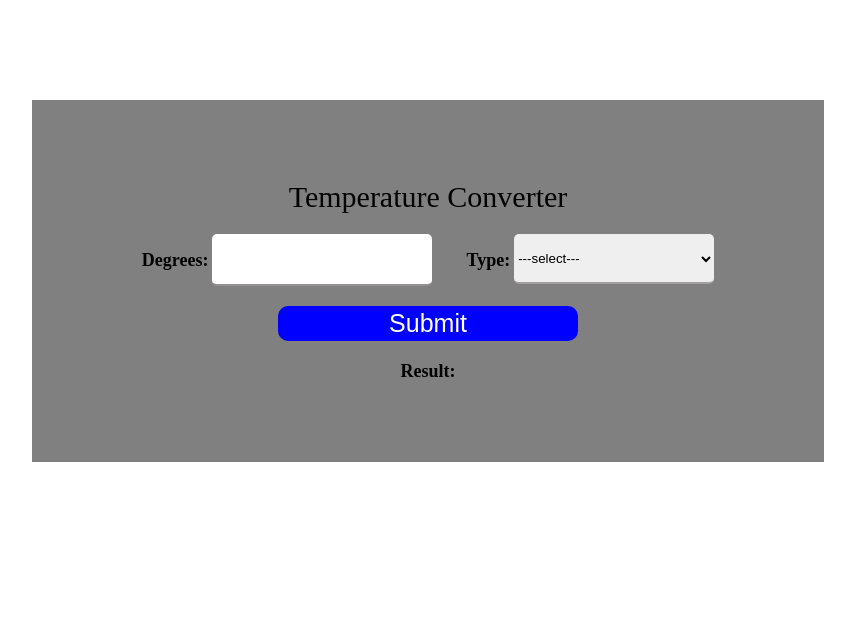
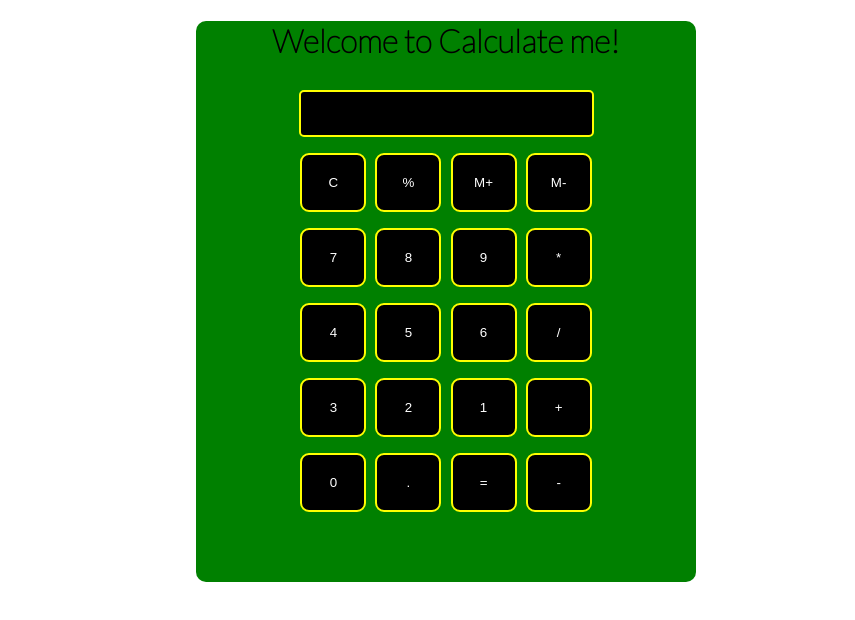
Before and after one commit to AMANULLAH023HY/OIBGRIP, a plain HTML site: page index.html in a window 1280 px wide. Shown: the whole page, without its empty margins (212-1067 px from the left). Drawn offline with Linux system fonts and the light colour scheme.

Commit message:
Calculator Lavel-2 Task-1
This is a Calculator using HTML CSS and JavaScript.

```diff
--- a/index.html
+++ b/index.html
@@ -1,29 +1,75 @@
 <!DOCTYPE html>
 <html lang="en">
-
 <head>
     <meta charset="UTF-8">
     <meta http-equiv="X-UA-Compatible" content="IE=edge">
     <meta name="viewport" content="width=device-width, initial-scale=1.0">
-    <title>Convert Fahrenheit To celsius</title>
-    <link rel="stylesheet" href="/style.css">
+    <title>Simple caculator</title>
+    <link rel="stylesheet" href="style.css">
+    <link rel="stylesheet" href="utils.css">
+
 </head>
+<body>
+    <div class="container">
+    <h1 class="text-center"> Welcome to Calculate me!</h1>
+    <div class="container flex flex-col item-center  mx-auto m-w-20">
+        <div class="row">
+            <input type="text" class="input">
+        </div>
+        <div class="row">
+            <button class="button">C</button>
+            <button class="button">%</button>
+            <button class="button">M+</button>
+            <button class="button">M-</button>
+        </div>
+        <div class="row">
+            <button class="button">7</button>
+            <button class="button">8</button>
+            <button class="button">9</button>
+            <button class="button">*</button>
+        </div>
 
-<body>
-    <form id="tempCalc" onsubmit="calculateTemp(); return false">
-        <label for="temp">Temperature Converter</label> <br>
-        <span class="bold">Degrees:</span> <input name="temp" id="temp" type="number">
-        <span class="bold">Type:</span> <select name="" id="temp-diff">
-            <option value="1">---select---</option>
-            <option value="2">°Celsius</option>
-            <option value="3">°Fahrenheit</option>
-        </select><br>
-        <input name="temp" type="submit">
+        <div class="row">
+            <button class="button">4</button>
+            <button class="button">5</button>
+            <button class="button">6</button>
+            <button class="button">/</button>
+        </div>
+        <div class="row">
+            <button class="button">3</button>
+            <button class="button">2</button>
+            <button class="button">1</button>
+            <button class="button">+</button>
+        </div>
+        <div class="row">
+            <button class="button">0</button>
+            <button class="button">.</button>
+            <button class="button">=</button>
+            <button class="button">-</button>
+        </div>
 
-        <br>
-       <span class="bold">Result:</span> <span id="resultContainer"></span>
-    </form>
-    <script src="/script.js"></script>
+    </div>
+</div>
+    <script>
+           let string = "";
+           let buttons= document.querySelectorAll('.button');
+           Array.from(buttons).forEach((button)=>{
+           button.addEventListener('click',(e)=>{
+           if(e.target.innerHTML == '='){
+              string=eval(string);
+              document.querySelector('input').value = string;
+            }
+            else if(e.target.innerHTML == 'C'){
+                string=" ";
+                document.querySelector('input').value = string;
+            }
+            else{
+              console.log(e.target)
+              string= string + e.target.innerHTML;
+              document.querySelector('input').value = string;
+            }
+          })
+        })
+    </script>
 </body>
-
 </html>
--- a/script.js
+++ b/script.js
@@ -1,29 +1,7 @@
-function calculateTemp() {
-    function celToFah(celsius) {
-       var fahrenheit = Math.round((celsius * (9/5)) + 32);
-       return fahrenheit;
-    }
-
-    function fahToCel(fahrenheit) {
-       var celsius = Math.round((fahrenheit - 32) * (5/9));
-       return celsius;
-    }
-
-    // Checks if Calsius or Fahrenheit is selected
-    var tempSelected = document.getElementById("temp-diff");
-    var valueTemp = tempSelected.options[tempSelected.selectedIndex].value;
-
-    // Checks the value inside the Temperature input
-    var numberTemp = document.getElementById("temp").value;
-
-    var result;
-
-    if (valueTemp == 1) {
-       result = celToFah(numberTemp);
-       document.getElementById("resultContainer").innerHTML = "= " + result + "°Fahrenheit";
-    } else {
-       result = fahToCel(numberTemp);
-       document.getElementById("resultContainer").innerHTML = "= " + result + "°Celsius";
-    }
-
- }
+let string = "";
+let buttons= document.querySelectorAll('.button');
+Array.from(buttons).forEach((button)=>{
+  button.addEventListener('click',(e)=>{
+    console.log(e.target);
+  })
+})
--- a/style.css
+++ b/style.css
@@ -1,73 +1,42 @@
-* {
-    /* box-sizing: border-box; */
-    /* font-family: 'Fjalla One', Impact, Arial, sans-serif; */
- }
+@import url('https://fonts.googleapis.com/css2?family=Lato:ital,wght@0,100;1,100&display=swap');
 
- body {
-    /* background-color: #ffeaa7; */
- }
-
- form {
-
-    background-color: grey;
-    padding: 80px;
-    width: 50%;
-    margin: 100px auto;
-    text-align: center;
- }
-
- #tempCalc label {
-    font-size: 30px;
- }
-
- #temp {
-    border: none;
-    padding: 10px;
-    height: 30px;
-    width: 200px;
-    font-size: 20px;
-    margin-top: 20px;
-    margin-right: 30px;
-    border-bottom: 2px solid rgb(150, 145, 145);
-    border-radius: 5px;
- }
-
- #temp-diff {
-    height: 50px;
-    width: 200px;
-    border: none;
-    margin-top: 20px;
-    border-bottom: 2px solid rgb(164, 160, 160);
-    /* margin-left: 30px; */
-    /* font-size: 15px; */
-    vertical-align: top;
-    border-radius: 5px;
- }
+html, body{
+    height: 100%;
+    width: 100%;
+    font-family: 'Lato';
+    /* background-color: black; */
 
 
- [type="submit"] {
-    /* [type=".btn"]{   */
-    height: 35px;
-    margin: 20px;
-    width: 300px;
-    font-size: 25px;
-    border: none;
-    background-color: blue;
+}
+.container{
+    background-color: green;
+    height: 500px;
+    width: 500px;
+    margin-left: 400px;
+    border-radius: 10px;
+}
+
+.button{
+    width: 66px ;
+    padding: 20px;
+    margin: 0 3px;
+    border: 2px solid yellow;
+    border-radius: 9px;
+    cursor: pointer;
+    background-color: black;
     color: white;
-    border-radius: 10px;
- }
+}
+.row{
+    margin:  8px 0;
+}
+.row input{
+    width: 291px;
+    font-size: 20px;
+    margin: 0;
+    padding: 10px 0;
+    border: 2px solid yellow;
+    border-radius: 5px;
+    background-color: black;
+    color: white;
 
- #resultContainer {
-
-    font-size: large;
-    font-weight: bolder;
-    /* font-size: 35px;
-    border-bottom: 2px solid black;
-    font-family: 'Fjalla One', Impact, Arial, sans-serif;
-    border-color: black; */
- }
-
- .bold{
-    font-size: large;
-    font-weight: bolder;
- }
+}
--- /dev/null
+++ b/utils.css
@@ -0,0 +1,19 @@
+.text-center{
+    text-align: center;
+}
+.bg{
+    background:red ;
+}
+.mx-auto{
+    margin: auto;
+}
+.flex{
+    display: flex;
+
+}
+.flex-col{
+flex-direction: column;
+}
+.item-center{
+    align-items: center;
+}
```
